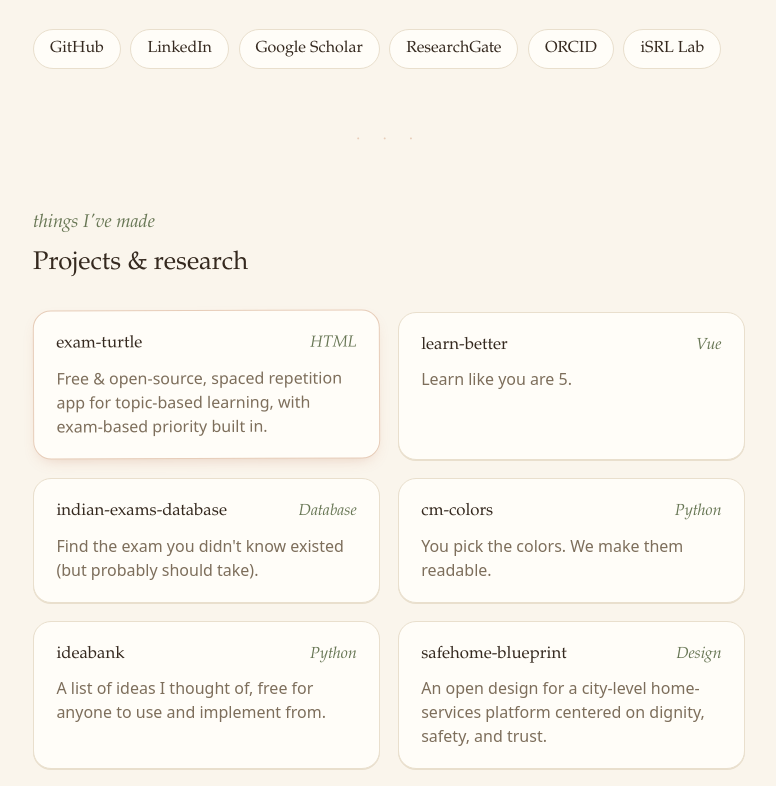
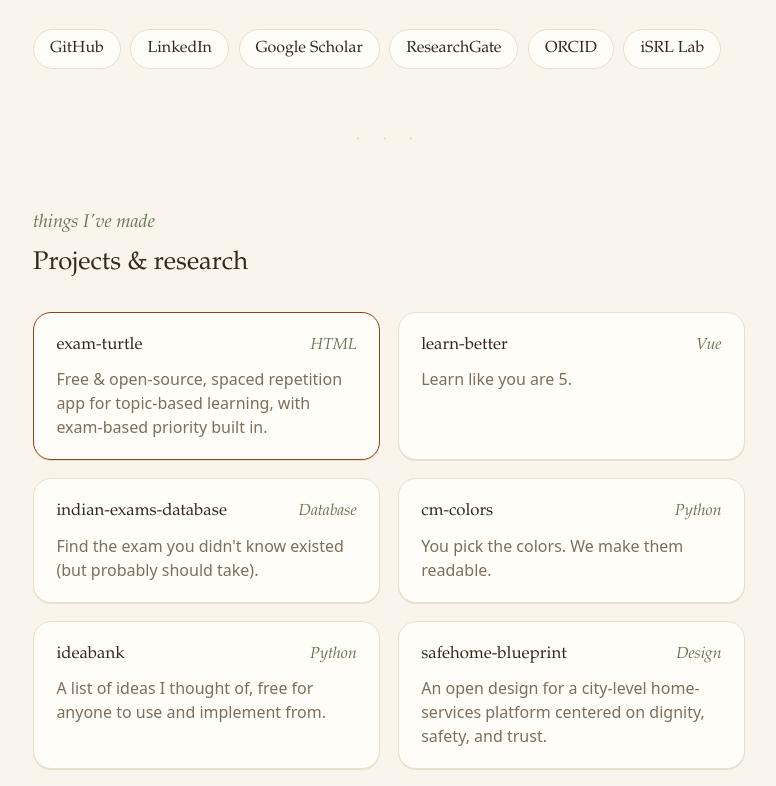
Before and after one commit to lalithaar/lalithaar.github.io, an Astro site: page / in a window 1280 px wide. In both pictures the pointer is over the link 457 px from the left and 819 px from the top of the page. Shown: the part 433-1219 px from the top of the page, without its empty margins (251-1027 px from the left). Built offline with nearby package versions, Linux system fonts and the light colour scheme; Astro itself is replaced by a stand-in of ours.

Commit message:
Simplify card hover to a plain border-color change
Drop the lift/rotate/tinted-shadow hover — just border-color on
hover, matching the understated feel elsewhere on the page.

```diff
--- a/src/pages/index.astro
+++ b/src/pages/index.astro
@@ -250,13 +250,11 @@ const links = [
 		text-decoration: none;
 		color: var(--ink);
 		box-shadow: 0 1px 0 var(--border);
-		transition: border-color 0.15s, transform 0.15s, box-shadow 0.15s;
+		transition: border-color 0.15s;
 	}
 
 	.card:hover {
-		border-color: var(--accent-soft);
-		transform: translateY(-2px) rotate(-0.2deg);
-		box-shadow: 0 6px 16px -8px rgba(184, 98, 63, 0.35);
+		border-color: var(--accent);
 	}
 
 	.card-head {
```
